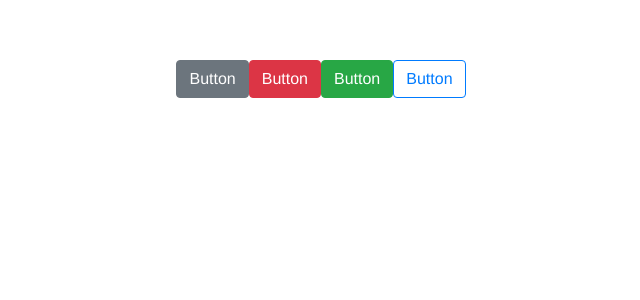
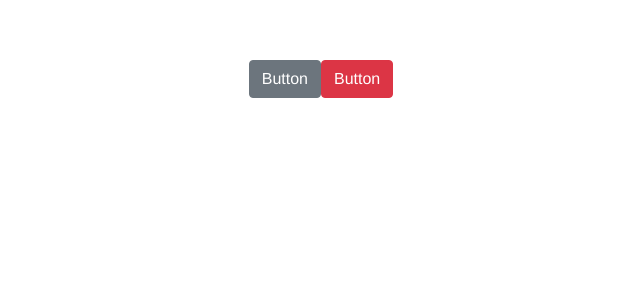
Before and after one commit to KukushkinDmi1riy/Movies-App, a Vue app: page / in a window 1280 px wide. Shown: the top 300 px of the page, without its empty margins (319-959 px from the left). Built offline with nearby package versions, Linux system fonts and the light colour scheme.

Commit message:
without buttons

```diff
--- a/src/App.vue
+++ b/src/App.vue
@@ -3,8 +3,8 @@
     <div>
       <b-button>Button</b-button>
       <b-button variant="danger">Button</b-button>
-      <b-button variant="success">Button</b-button>
-      <b-button variant="outline-primary">Button</b-button>
+
+
     </div>
   </div>
 </template>
```
